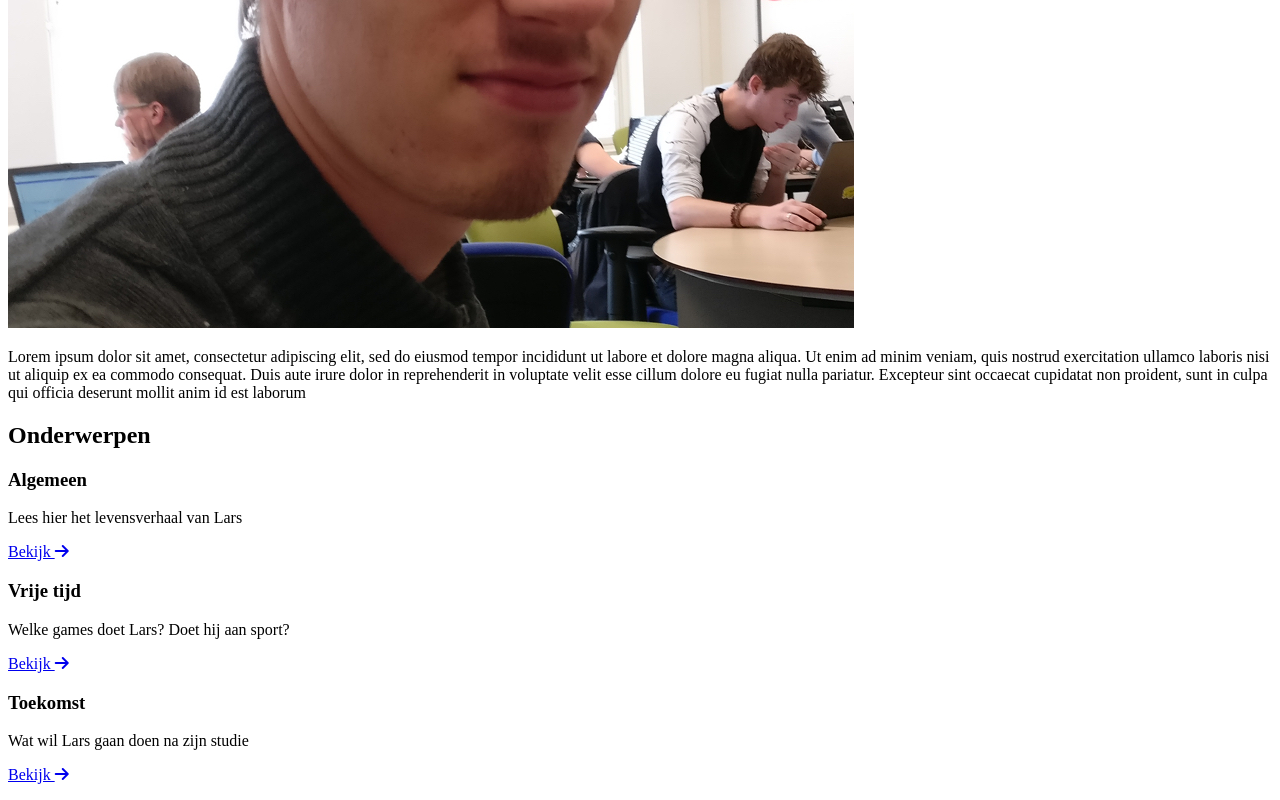
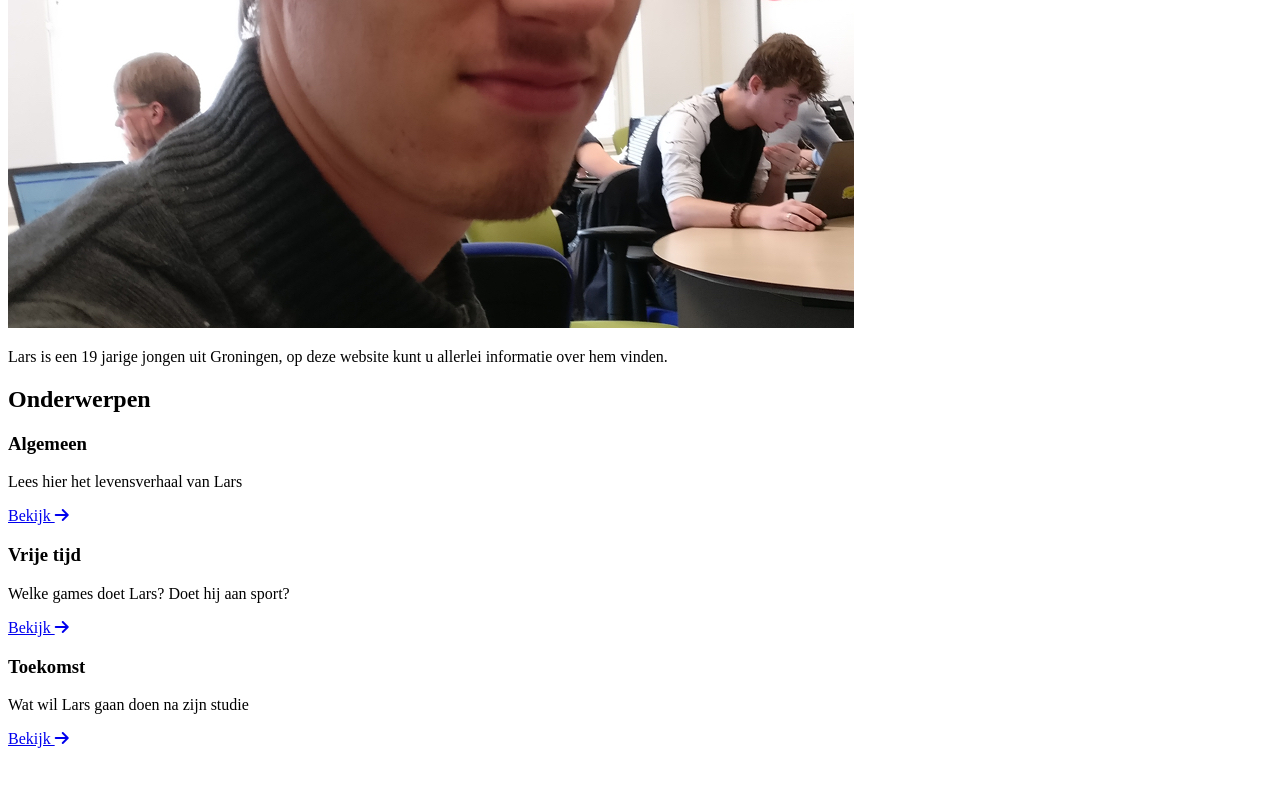
Before and after one commit to stevenbraham/hanze-personal-website, a website: page source/pages/index.html in a window 1280 px wide. Shown: the part 616-1416 px from the top of the page. After the commit the page ends 1380 px from the top, so only its background shows below. Drawn offline with nearby package versions, Linux system fonts and the light colour scheme; files that its build step writes are made by us from their sources.

Commit message:
meta tags

```diff
--- a/source/pages/index.html
+++ b/source/pages/index.html
@@ -1,4 +1,4 @@
-{{> header title="Welkom, Wilkommen, Welcome, Bienvenue Op de website van Lars Bäcker!" pageId="home" setActive="home"}}
+{{> header title="Welkom, Wilkommen, Welcome, Bienvenue Op de website van Lars Bäcker!" pageId="home" setActive="home" description="Lars is een 19 jarige jongen uit Groningen, op deze website kunt u allerlei informatie over hem vinden."}}
 <section>
     <div class="row">
         <div class="row col-12">
@@ -7,9 +7,8 @@
     </div>
     <div class="row">
         <div class="col-12">
-            <p>
-                Lorem ipsum dolor sit amet, consectetur adipiscing elit, sed do eiusmod tempor incididunt ut labore et dolore magna aliqua. Ut enim ad minim veniam, quis nostrud exercitation ullamco laboris nisi ut aliquip ex ea commodo consequat. Duis aute irure dolor in reprehenderit in voluptate
-                velit esse cillum dolore eu fugiat nulla pariatur. Excepteur sint occaecat cupidatat non proident, sunt in culpa qui officia deserunt mollit anim id est laborum
+            <p class="content-center">
+                Lars is een 19 jarige jongen uit Groningen, op deze website kunt u allerlei informatie over hem vinden.
             </p>
         </div>
     </div>
--- a/source/partials/header.html
+++ b/source/partials/header.html
@@ -4,7 +4,7 @@
     <title>{{title}}</title>
     <meta charset="UTF-8"/>
     <meta name="description" content="{{description}}"/>
-    <meta name="keywords" content="{{keywords}}"/>
+    <meta name="keywords" content="lars, backer, 19, helpman"/>
     {{#each metaTags}}
     <meta name="{{name}}" content="{{content}}"/>
     {{/each}}
```
Also changed, not shown: source/pages/algemeen.html (+1 -1 lines).
